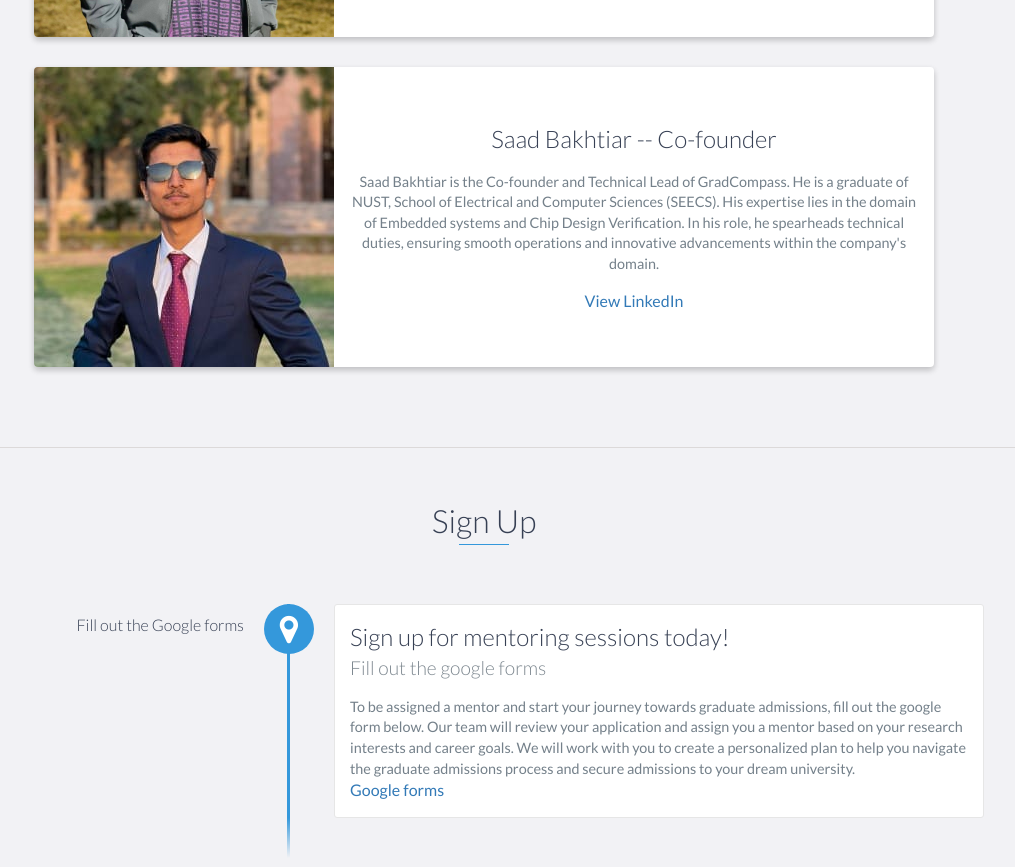
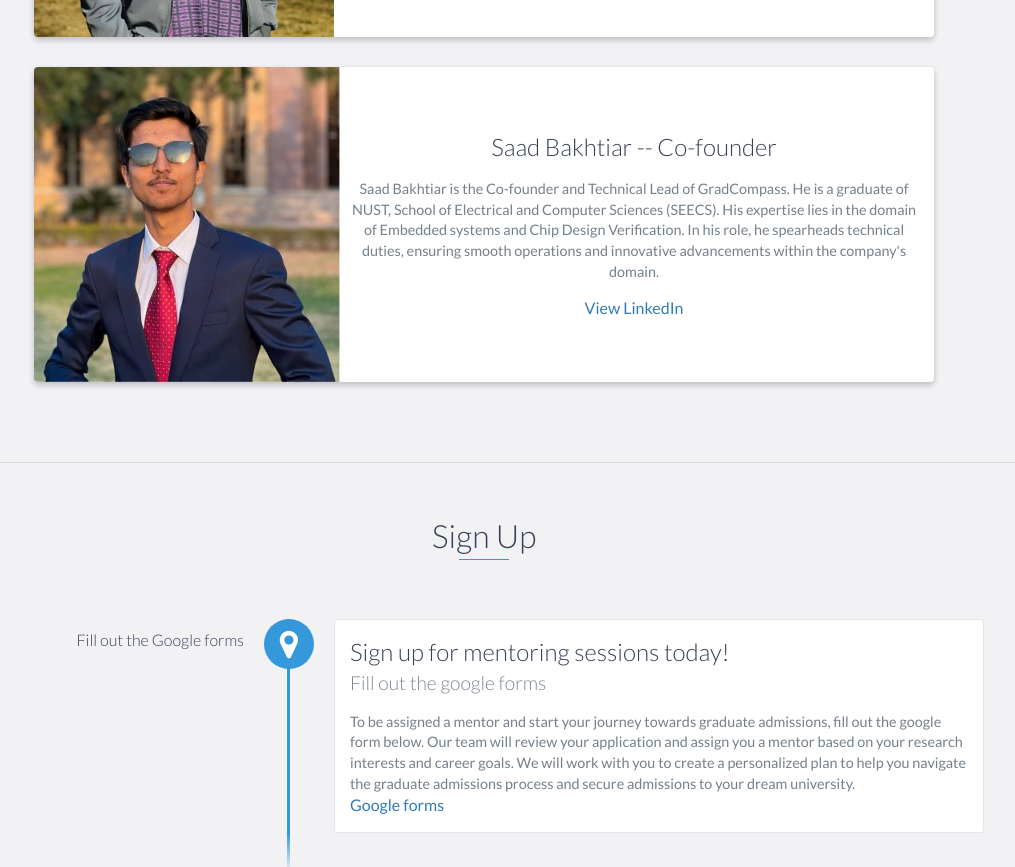
Before and after one commit to GradCompas/GradCompas.github.io, a website: page index.html in a window 1280 px wide. Shown: the part 4182-5049 px from the top of the page, without its empty margins (156-1171 px from the left). Drawn offline with nearby package versions, Linux system fonts and the light colour scheme.

Commit message:
Added Saad mere baad

```diff
--- a/index.html
+++ b/index.html
@@ -234,7 +234,7 @@
 
                 <div class="project shadow-large">
                     <div class="project-image">
-                        <img src="images/saad.jpeg" />
+                        <img src="images/saad.jpg" />
                     </div>
                     <!-- End .project-image -->
                     <div class="project-info">
```
Also changed, not shown: images/saad.jpeg (deleted), images/saad.jpg (added), 2 other files.
